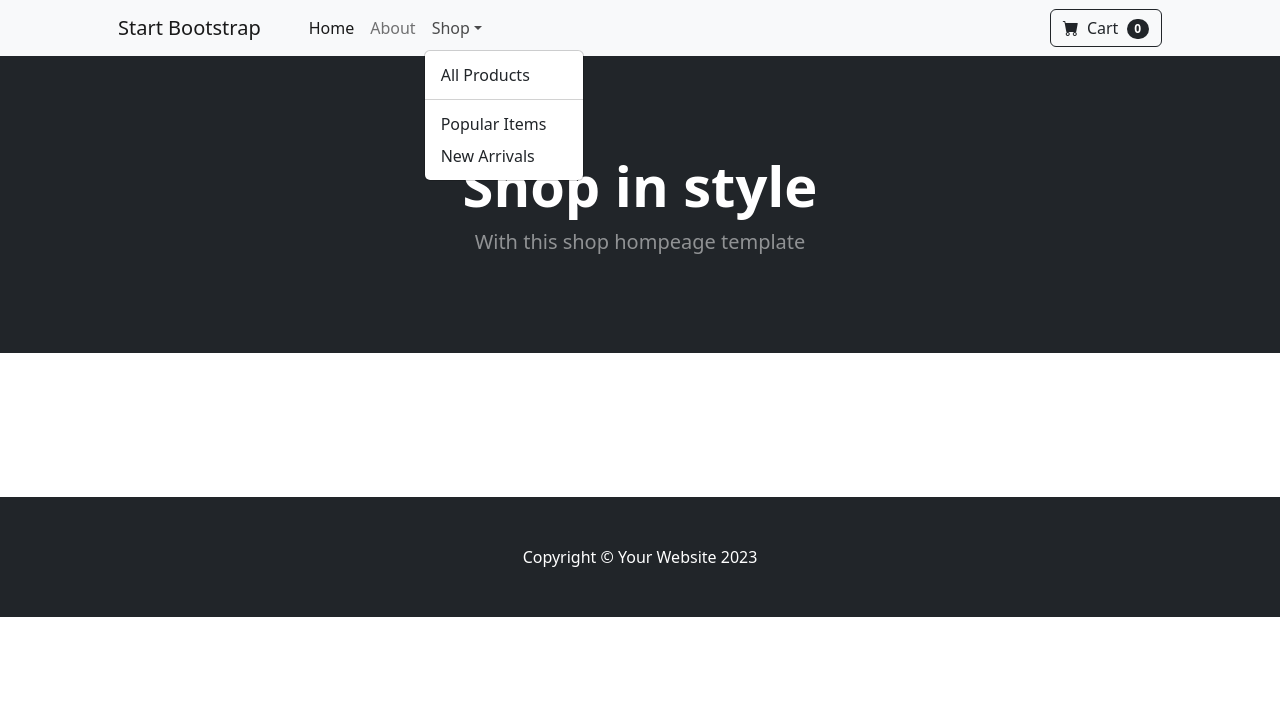
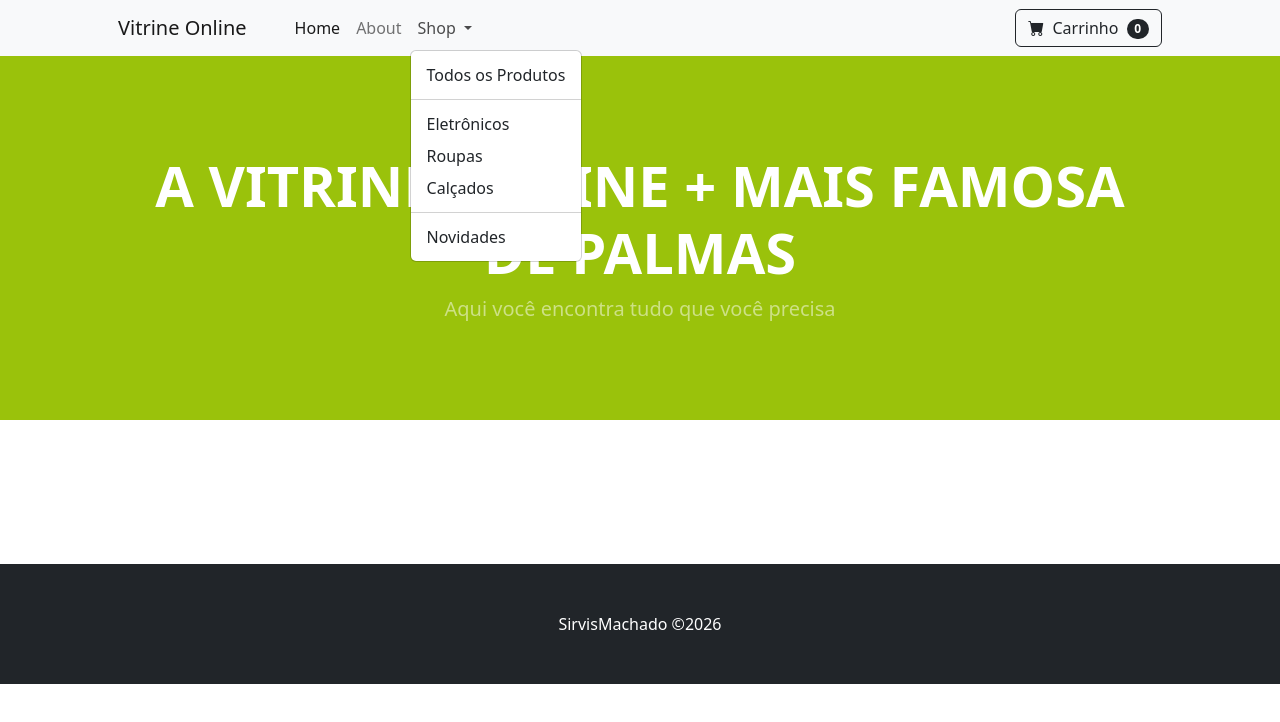
Before and after one commit to Sirvismachado/Ecommerce, a plain HTML site: page index.html in a window 1280 px wide. Both pictures are taken after a click on the link "Shop". Drawn offline with nearby package versions, Linux system fonts and the light colour scheme; no server answers.

Commit message:
Alteração visual

```diff
--- a/index.html
+++ b/index.html
@@ -19,43 +19,66 @@
     <!-- Navigation-->
     <nav class="navbar navbar-expand-lg navbar-light bg-light">
     <div class="container px-4 px-lg-5">
-            <a class="navbar-brand" href="#!">Start Bootstrap</a>
+
+        <!-- LOGO -->
+        <a class="navbar-brand" href="#">Vitrine Online</a>
+
+        <!-- BOTÃO MOBILE -->
         <button class="navbar-toggler" type="button" data-bs-toggle="collapse"
-                data-bs-target="#navbarSupportedContent" aria-controls="navbarSupportedContent" aria-expanded="false"
-                aria-label="Toggle navigation"><span class="navbar-toggler-icon"></span></button>
+            data-bs-target="#navbarSupportedContent">
+            <span class="navbar-toggler-icon"></span>
+        </button>
+
+        <!-- CONTEÚDO DA NAVBAR -->
         <div class="collapse navbar-collapse" id="navbarSupportedContent">
+
+            <!-- MENU -->
             <ul class="navbar-nav me-auto mb-2 mb-lg-0 ms-lg-4">
-                    <li class="nav-item"><a class="nav-link active" aria-current="page" href="#!">Home</a></li>
-                    <li class="nav-item"><a class="nav-link" href="#!">About</a></li>
+                <li class="nav-item">
+                    <a class="nav-link active" href="#">Home</a>
+                </li>
+
+                <li class="nav-item">
+                    <a class="nav-link" href="#">About</a>
+                </li>
+
                 <li class="nav-item dropdown">
-                        <a class="nav-link dropdown-toggle" id="navbarDropdown" href="#" role="button"
-                            data-bs-toggle="dropdown" aria-expanded="false">Shop</a>
-                        <ul class="dropdown-menu" aria-labelledby="navbarDropdown">
-                            <li><a class="dropdown-item" href="#!">All Products</a></li>
-                            <li>
-                                <hr class="dropdown-divider" />
-                            </li>
-                            <li><a class="dropdown-item" href="#!">Popular Items</a></li>
-                            <li><a class="dropdown-item" href="#!">New Arrivals</a></li>
+                    <a class="nav-link dropdown-toggle" href="#" data-bs-toggle="dropdown">
+                        Shop
+                    </a>
+
+                    <ul class="dropdown-menu">
+                        <li><a class="dropdown-item" href="#">Todos os Produtos</a></li>
+                        <li><hr class="dropdown-divider"></li>
+
+                        <li><a class="dropdown-item" href="#">Eletrônicos</a></li>
+                        <li><a class="dropdown-item" href="#">Roupas</a></li>
+                        <li><a class="dropdown-item" href="#">Calçados</a></li>
+
+                        <li><hr class="dropdown-divider"></li>
+                        <li><a class="dropdown-item" href="#">Novidades</a></li>
                     </ul>
                 </li>
             </ul>
-                <form class="d-flex">
-                    <button class="btn btn-outline-dark" type="submit">
+
+            <!-- CARRINHO -->
+            <div class="d-flex ms-auto">
+                <button class="btn btn-outline-dark" type="button">
                     <i class="bi-cart-fill me-1"></i>
-                        Cart
+                    Carrinho
                     <span class="badge bg-dark text-white ms-1 rounded-pill">0</span>
                 </button>
-                </form>
+            </div>
+
         </div>
     </div>
 </nav>
     <!-- Header-->
-    <header class="bg-dark py-5">
+    <header class="py-5" style="background-color: rgb(154, 194, 11);">
         <div class="container px-4 px-lg-5 my-5">
             <div class="text-center text-white">
-                <h1 class="display-4 fw-bolder">Shop in style</h1>
-                <p class="lead fw-normal text-white-50 mb-0">With this shop hompeage template</p>
+                <h1 class="display-4 fw-bolder">A VITRINE ONLINE + MAIS FAMOSA DE PALMAS</h1>
+                <p class="lead fw-normal text-white-50 mb-0">Aqui você encontra tudo que você precisa</p>
             </div>
         </div>
     </header>
@@ -73,7 +96,7 @@
     <!-- Footer-->
     <footer class="py-5 bg-dark">
         <div class="container">
-            <p class="m-0 text-center text-white">Copyright &copy; Your Website 2023</p>
+            <p class="m-0 text-center text-white">SirvisMachado &copy;2026</p>
         </div>
     </footer>
     <!-- Bootstrap core JS-->
--- a/js/scripts.js
+++ b/js/scripts.js
@@ -7,8 +7,8 @@ async function carregarProdutos() {
 
         dados.products.forEach((produto) => {
             const card = `
-             <div class="col mb-5">
-            <div class="card h-100">
+             <div class="col mb-4" style="background-color: #e6f1c2;">
+            <div class="card h-100" style="background-color: #779c07;">
               <!-- Product image-->
               <img
                 class="card-img-top"
```
Lines whose indentation alone changed are shown as unchanged.
